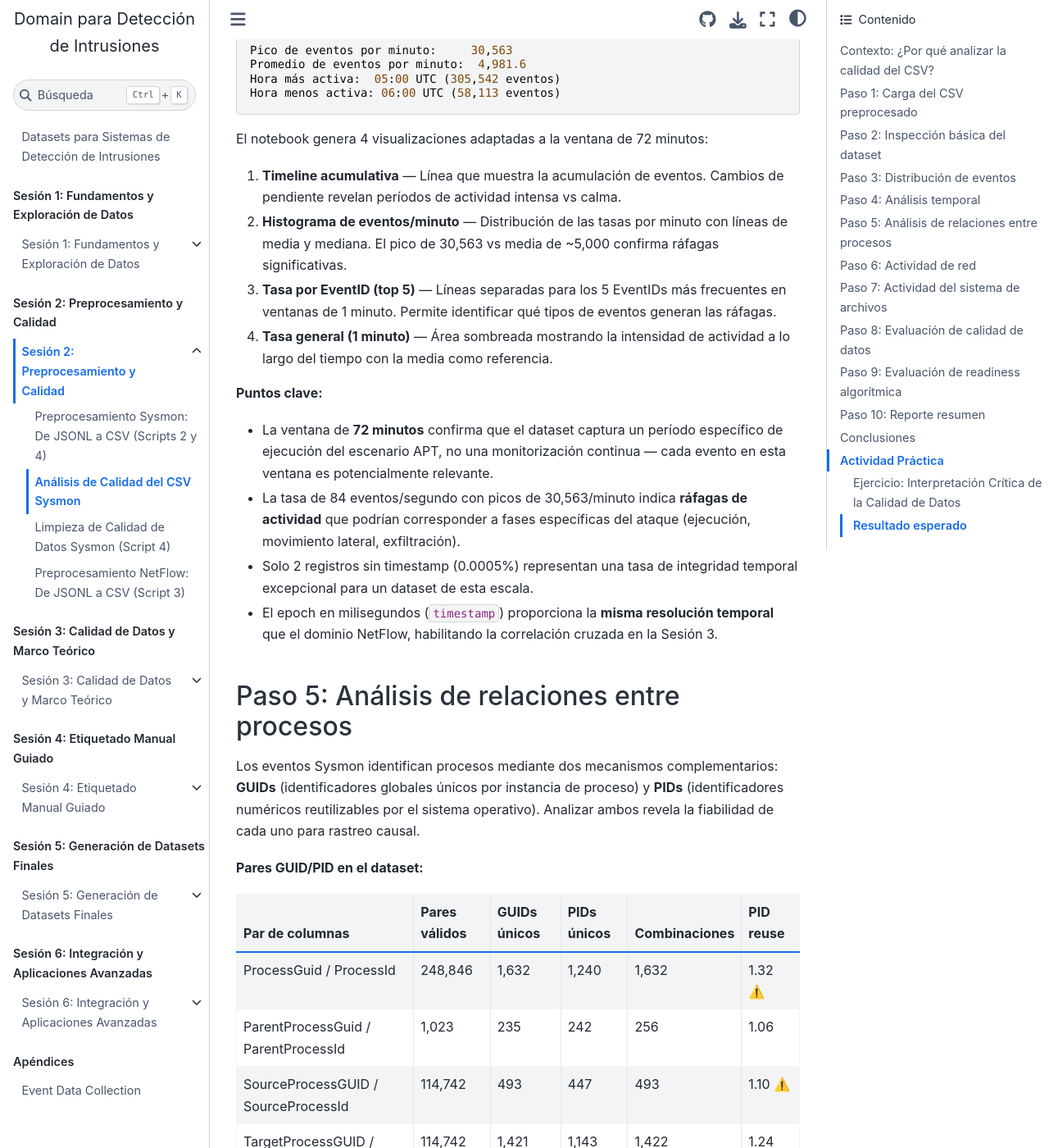
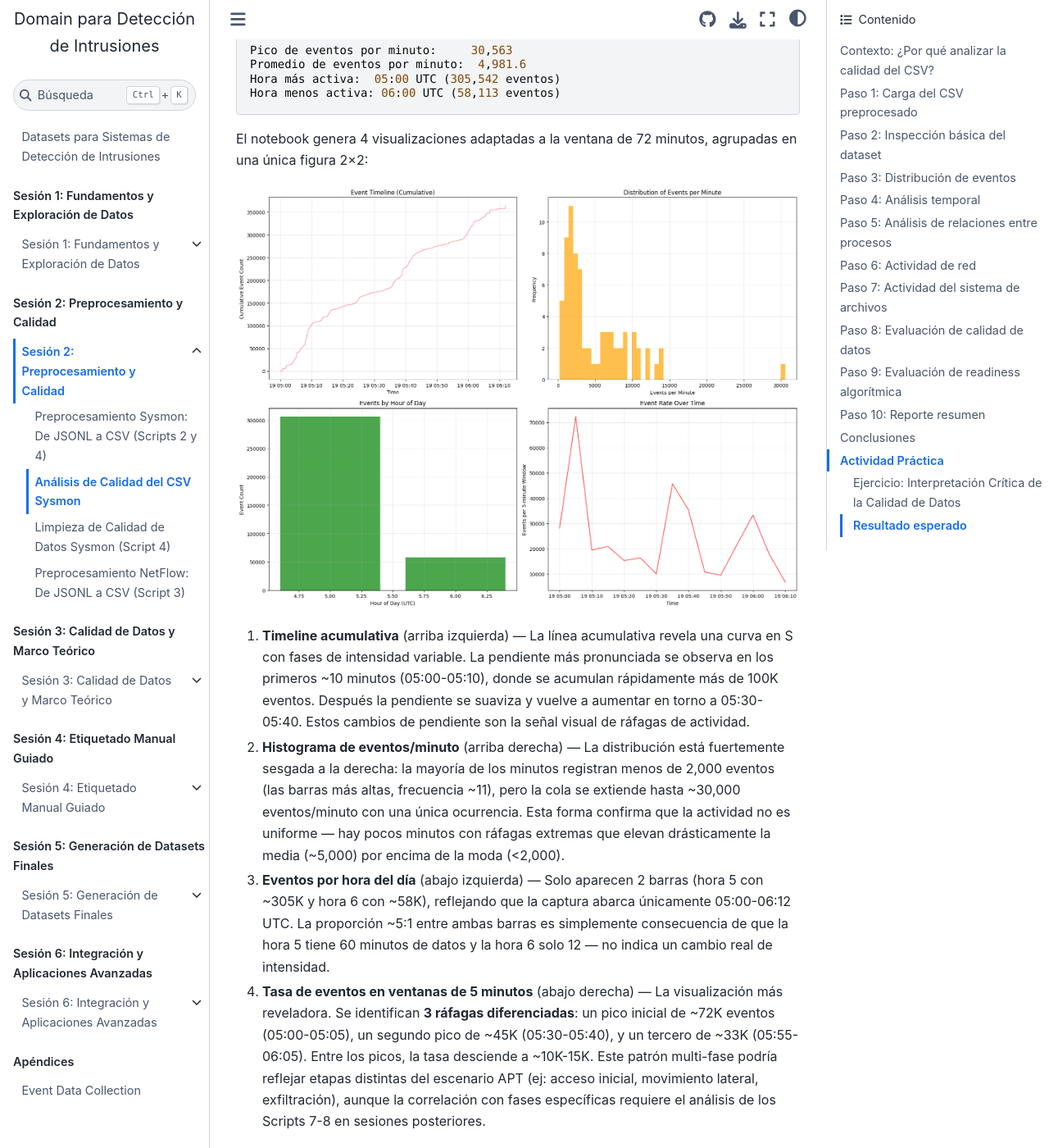
Before and after one commit to ollerenac/curso2026, a Jupyter Book: the page built from sesion-2/2-analisis-calidad-csv.md, in a window 1280 px wide and 1400 px high, scrolled down 10045 px. Shown: the whole window at 82% size. Built offline with Jupyter Book 1.0.4 settings and Sphinx 7.4.7 and the Sphinx Book theme 1.1.4, drawn with Linux system fonts in a browser that asks for light colours.

Commit message:
Add temporal analysis figure with refined interpretations based on visual inspection
Co-Authored-By: Claude Opus 4.6 <noreply@anthropic.com>

````diff
--- a/sesion-2/2-analisis-calidad-csv.md
+++ b/sesion-2/2-analisis-calidad-csv.md
@@ -269,12 +269,14 @@ Hora más activa:  05:00 UTC (305,542 eventos)
 Hora menos activa: 06:00 UTC (58,113 eventos)
 ```
 
-El notebook genera 4 visualizaciones adaptadas a la ventana de 72 minutos:
+El notebook genera 4 visualizaciones adaptadas a la ventana de 72 minutos, agrupadas en una única figura 2×2:
 
-1. **Timeline acumulativa** — Línea que muestra la acumulación de eventos. Cambios de pendiente revelan períodos de actividad intensa vs calma.
-2. **Histograma de eventos/minuto** — Distribución de las tasas por minuto con líneas de media y mediana. El pico de 30,563 vs media de ~5,000 confirma ráfagas significativas.
-3. **Tasa por EventID (top 5)** — Líneas separadas para los 5 EventIDs más frecuentes en ventanas de 1 minuto. Permite identificar qué tipos de eventos generan las ráfagas.
-4. **Tasa general (1 minuto)** — Área sombreada mostrando la intensidad de actividad a lo largo del tiempo con la media como referencia.
+![Análisis temporal de eventos Sysmon — 4 visualizaciones](/images/sysmon-temporal-analysis.png)
+
+1. **Timeline acumulativa** (arriba izquierda) — La línea acumulativa revela una curva en S con fases de intensidad variable. La pendiente más pronunciada se observa en los primeros ~10 minutos (05:00-05:10), donde se acumulan rápidamente más de 100K eventos. Después la pendiente se suaviza y vuelve a aumentar en torno a 05:30-05:40. Estos cambios de pendiente son la señal visual de ráfagas de actividad.
+2. **Histograma de eventos/minuto** (arriba derecha) — La distribución está fuertemente sesgada a la derecha: la mayoría de los minutos registran menos de 2,000 eventos (las barras más altas, frecuencia ~11), pero la cola se extiende hasta ~30,000 eventos/minuto con una única ocurrencia. Esta forma confirma que la actividad no es uniforme — hay pocos minutos con ráfagas extremas que elevan drásticamente la media (~5,000) por encima de la moda (<2,000).
+3. **Eventos por hora del día** (abajo izquierda) — Solo aparecen 2 barras (hora 5 con ~305K y hora 6 con ~58K), reflejando que la captura abarca únicamente 05:00-06:12 UTC. La proporción ~5:1 entre ambas barras es simplemente consecuencia de que la hora 5 tiene 60 minutos de datos y la hora 6 solo 12 — no indica un cambio real de intensidad.
+4. **Tasa de eventos en ventanas de 5 minutos** (abajo derecha) — La visualización más reveladora. Se identifican **3 ráfagas diferenciadas**: un pico inicial de ~72K eventos (05:00-05:05), un segundo pico de ~45K (05:30-05:40), y un tercero de ~33K (05:55-06:05). Entre los picos, la tasa desciende a ~10K-15K. Este patrón multi-fase podría reflejar etapas distintas del escenario APT (ej: acceso inicial, movimiento lateral, exfiltración), aunque la correlación con fases específicas requiere el análisis de los Scripts 7-8 en sesiones posteriores.
 
 **Puntos clave:**
 - La ventana de **72 minutos** confirma que el dataset captura un período específico de ejecución del escenario APT, no una monitorización continua — cada evento en esta ventana es potencialmente relevante.
````
Also changed, not shown: images/sysmon-temporal-analysis.png (added).
